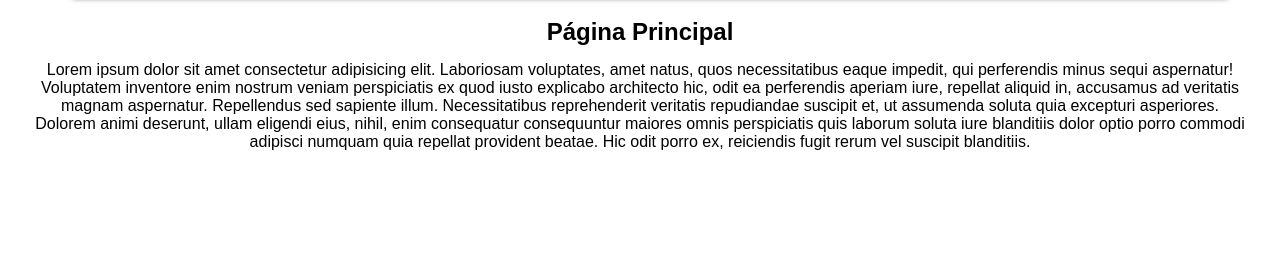
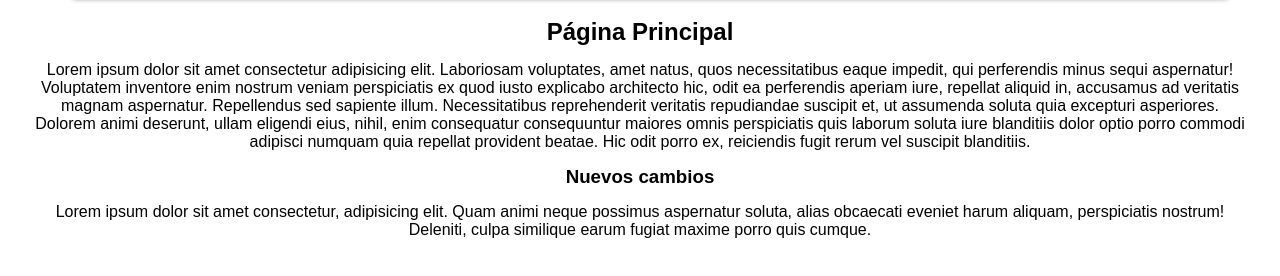
Before and after one commit to stocaimaza/proyecto--prueba--github, a plain HTML site: page index.html in a window 1280 px wide. Shown: the part 72-348 px from the top of the page. Drawn offline with Linux system fonts and the light colour scheme.

Commit message:
nuevos cambios

```diff
--- a/index.html
+++ b/index.html
@@ -24,6 +24,9 @@
     <main>
         <h2>Página Principal</h2>
         <p>Lorem ipsum dolor sit amet consectetur adipisicing elit. Laboriosam voluptates, amet natus, quos necessitatibus eaque impedit, qui perferendis minus sequi aspernatur! Voluptatem inventore enim nostrum veniam perspiciatis ex quod iusto explicabo architecto hic, odit ea perferendis aperiam iure, repellat aliquid in, accusamus ad veritatis magnam aspernatur. Repellendus sed sapiente illum. Necessitatibus reprehenderit veritatis repudiandae suscipit et, ut assumenda soluta quia excepturi asperiores. Dolorem animi deserunt, ullam eligendi eius, nihil, enim consequatur consequuntur maiores omnis perspiciatis quis laborum soluta iure blanditiis dolor optio porro commodi adipisci numquam quia repellat provident beatae. Hic odit porro ex, reiciendis fugit rerum vel suscipit blanditiis.</p>
+
+        <h3>Nuevos cambios</h3>
+        <p>Lorem ipsum dolor sit amet consectetur, adipisicing elit. Quam animi neque possimus aspernatur soluta, alias obcaecati eveniet harum aliquam, perspiciatis nostrum! Deleniti, culpa similique earum fugiat maxime porro quis cumque.</p>
     </main>
 </body>
 
```
